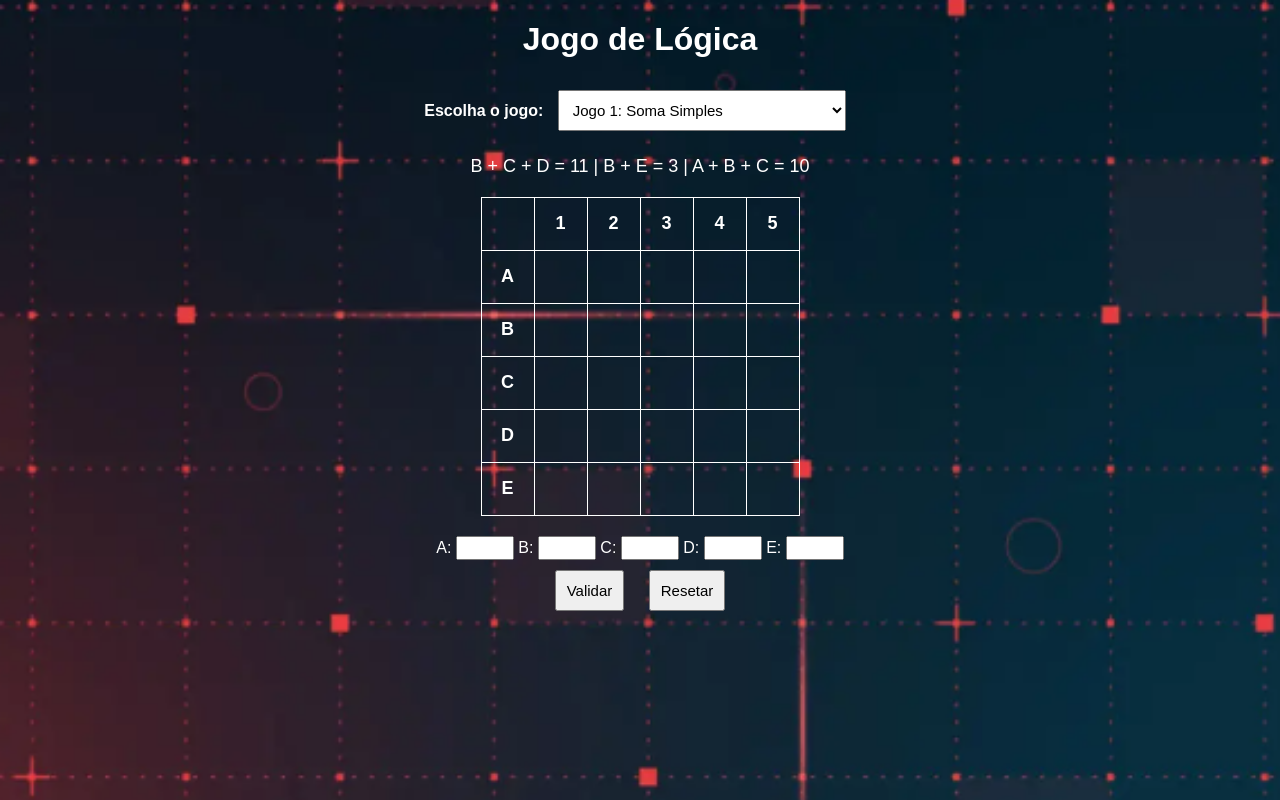
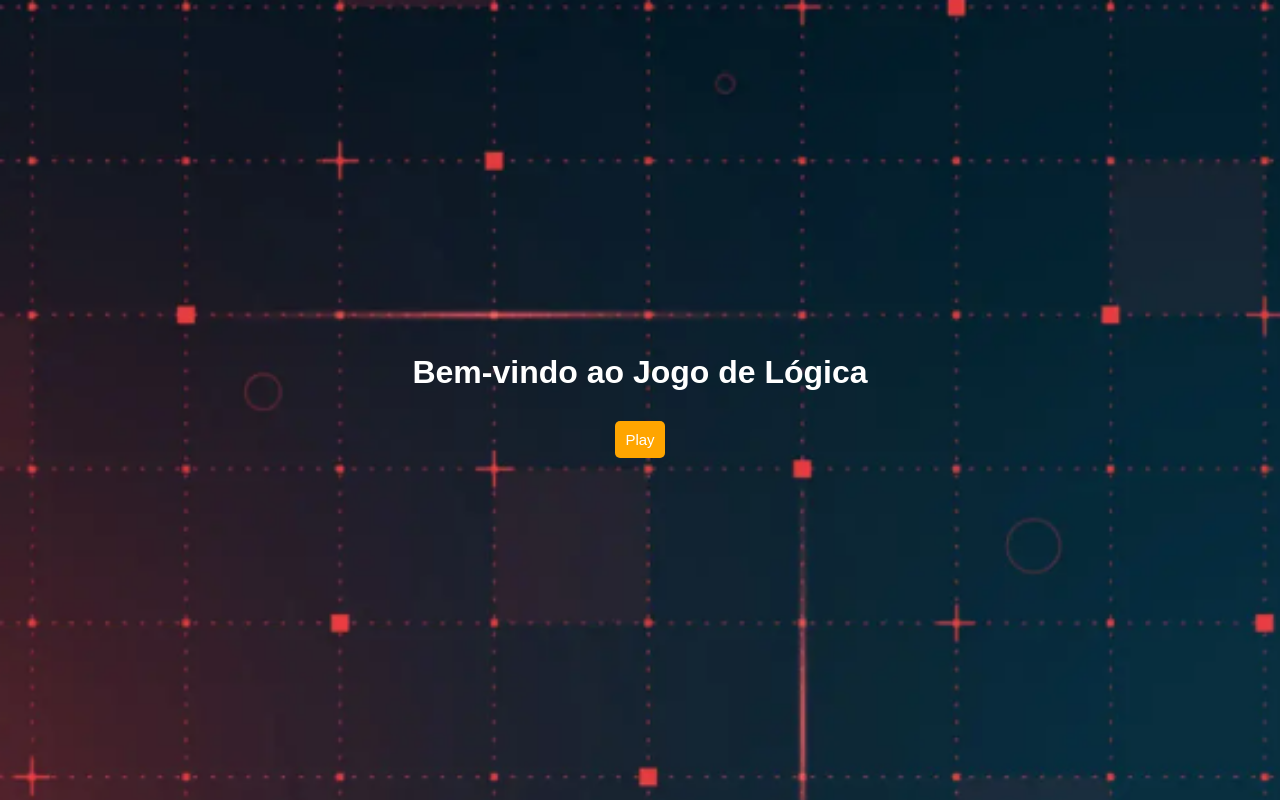
Before and after one commit to joselopes-dev/app_jogo_equacoes, a plain HTML site: page index.html in a window 1280 px wide. Shown: the top 800 px of the page. Drawn offline with Linux system fonts and the light colour scheme.

Commit message:
Update index.html

```diff
--- a/index.html
+++ b/index.html
@@ -3,61 +3,105 @@
 <head>
   <meta charset="UTF-8">
   <meta name="viewport" content="width=device-width, initial-scale=1.0">
-  <title>Jogo de Lógica - Tabuleiro 5x5</title>
+  <title>Jogo de Lógica</title>
   <style>
-
-    html {
-      height: 100%;
-    }
-    body {
+    html, body {
       font-family: Arial, sans-serif;
       text-align: center;
-      margin: 20px;
+      margin: 0px;
       background-image: url('./tela_fundo.png');
       background-repeat: no-repeat;
       background-size: cover;
       color: #fff;
+      height: 100vh;
     }
+
+    #start-screen, #game-screen.active {
+      display: none;
+      flex-direction: column;
+      justify-content: center;
+      align-items: center;
+      width: 100%;
+      height: 100%;
+      background-image: url('./tela_fundo.png');
+      background-size: cover;
+      background-repeat: no-repeat;
+      color: white;
+    }
+
+    #start-screen.active, #game-screen.active {
+      display: flex;
+    }
+
+    h1 {
+      font-size: 2rem;
+      margin-bottom: 20px;
+    }
+
+    button {
+      padding: 10px 20px;
+      font-size: 18px;
+      border: none;
+      border-radius: 5px;
+      cursor: pointer;
+      background-color: orange;
+      color: white;
+    }
+
+    button:hover {
+      background-color: darkorange;
+    }
+
     table {
       margin: 20px auto;
       border-collapse: collapse;
+      background-color: rgba(0, 0, 0, 0.5);
     }
+
     td, th {
       width: 50px;
       height: 50px;
       border: 1px solid #fff;
       text-align: center;
       font-size: 18px;
+      color: white;
     }
+
     td.filled {
       background-color: #dff0d8;
       color: #008000;
     }
+
     .instructions {
       font-size: 18px;
       margin: 15px 0;
     }
+
     button, select {
       margin: 10px;
       padding: 10px;
       font-size: 15px;
       cursor: pointer;
     }
+
     input {
       width: 50px;
       font-size: 16px;
       text-align: center;
     }
+
     #message {
       margin: 20px;
-      font-size: 20px;
+      font-size: 15px;
       font-weight: bold;
     }
+
+    .success {
+      color: green;
+    }
+
     .error {
       color: red;
-    }
-    .success {
-      color: green;
     }
 
     @media (max-width: 480px ){
@@ -87,21 +131,36 @@
     }
 
     #message {
-        font-size: 15px;
+        font-size: 13px;
         font-weight: bold;
     }
     .success {
         font-size: 30px;
         font-weight: bold;
     }
+
+    h1 {
+      margin: 10px 10px;
     }
 
+    #game-screen.active {
+      height: 100vh;
+      margin-top: auto;
+    }
+
+}
   </style>
 </head>
 <body>
+  <!-- Tela Inicial -->
+  <div id="start-screen" class="active">
+    <h1>Bem-vindo ao Jogo de Lógica</h1>
+    <button onclick="startGame()">Play</button>
+  </div>
+
+  <!-- Tela de Jogo -->
+  <div id="game-screen">
     <h1>Jogo de Lógica</h1>
-
-  <!-- Seletor de jogos -->
     <label for="gameSelector" style="font-weight: bold;">Escolha o jogo:</label>
     <select id="gameSelector" onchange="changeGame()">
       <option value="1">Jogo 1: Soma Simples</option>
@@ -110,10 +169,7 @@
       <option value="4">Jogo 4: Combinação de operações 1</option>
       <option value="5">Jogo 5: Combinação de operações 2</option>
     </select>
-
     <p class="instructions" id="instructions">Atribua os valores para A, B, C, D e E e respeite as equações apresentadas!</p>
-
-  <!-- Grade 5x5 -->
     <table>
       <tr>
         <th></th>
@@ -164,21 +220,24 @@
         <td id="e5"></td>
       </tr>
     </table>
-
-  <!-- Inputs -->
+    <div>
     <label>A: <input type="number" id="a" min="0"></label>
     <label>B: <input type="number" id="b" min="0"></label>
     <label>C: <input type="number" id="c" min="0"></label>
     <label>D: <input type="number" id="d" min="0"></label>
     <label>E: <input type="number" id="e" min="0"></label>
-
     <br>
     <button onclick="validateGame()">Validar</button>
     <button onclick="resetGame()">Resetar</button>
+    <div id="message"></div>
+  </div>
+</div>
+<script>
 
-  <div id="message"></div>
-
-  <script>
+function startGame() {
+      document.getElementById('start-screen').classList.remove('active');
+      document.getElementById('game-screen').classList.add('active');
+    }
     let currentGame = 1;
 
  document.addEventListener("DOMContentLoaded", () => {
@@ -360,5 +419,3 @@ function changeGame() {
  }
 
    </script>
-</body>
-</html>
```
Lines whose indentation alone changed are shown as unchanged.
